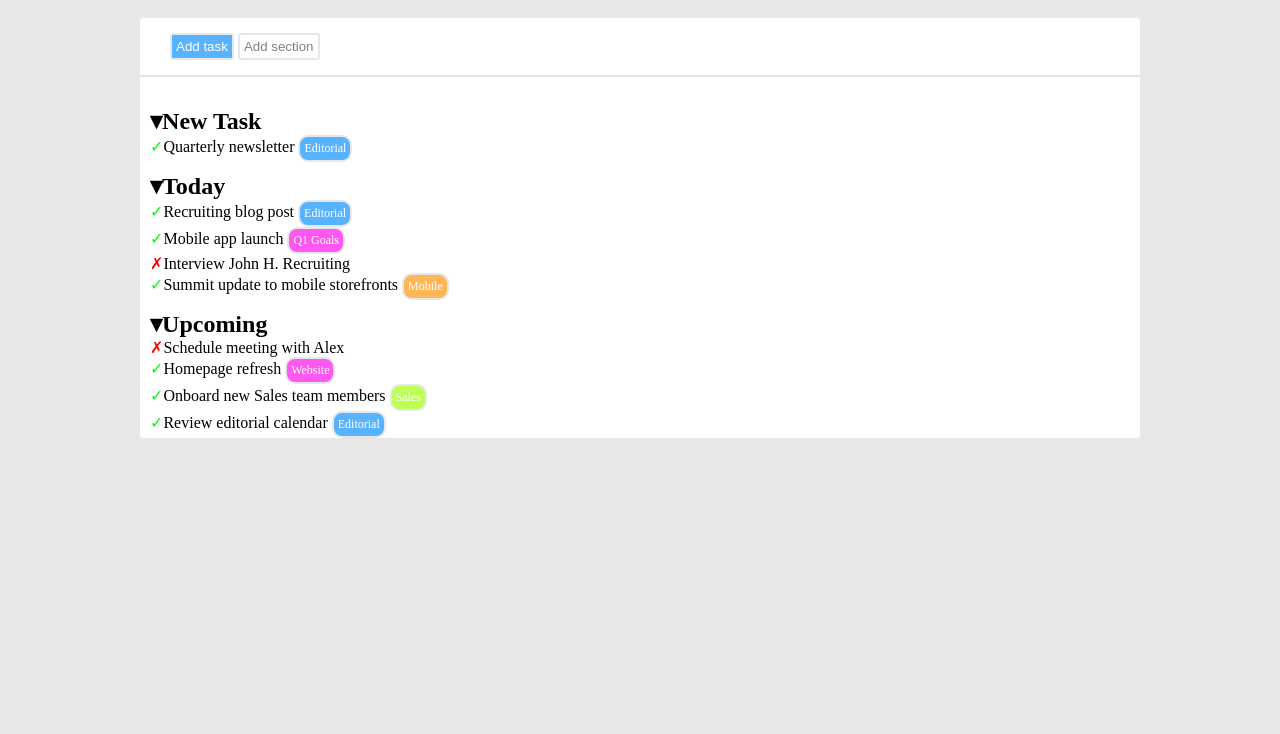
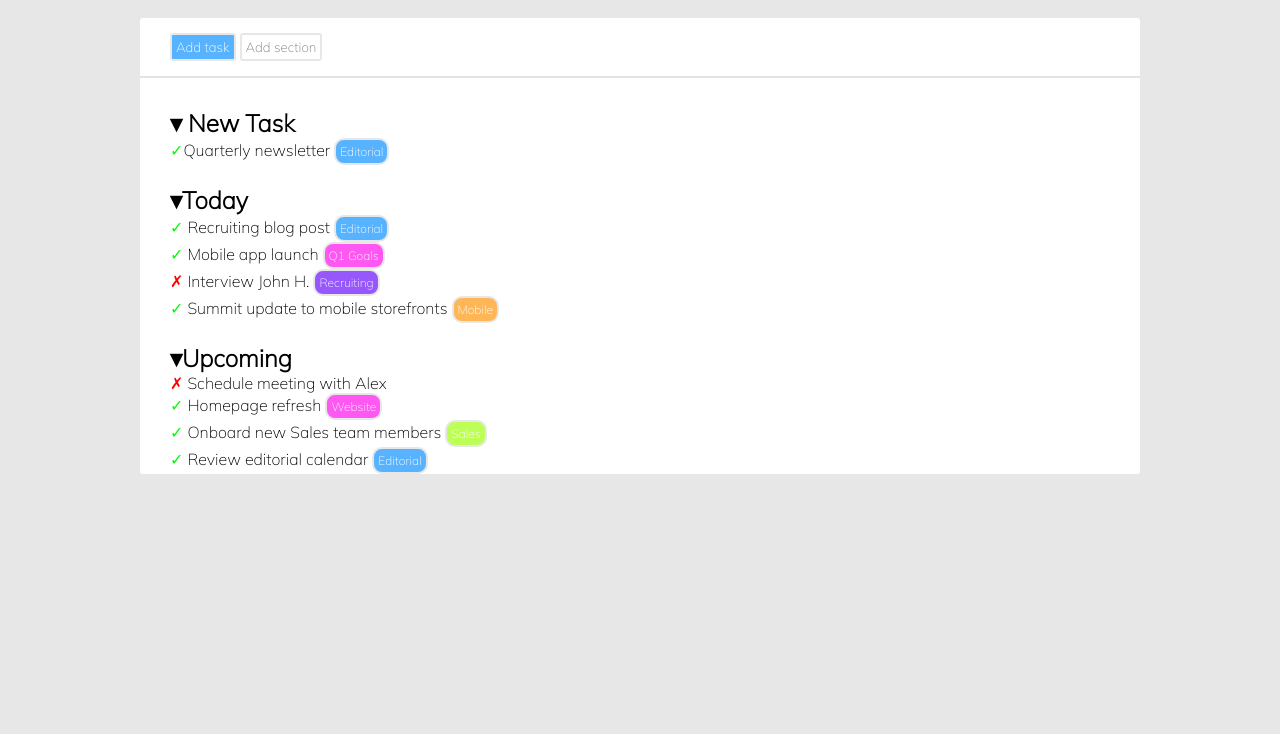
Before and after one commit to GiuseppeDalessio7/html-css-toboolist, a plain HTML site: page index.html in a window 1280 px wide. Shown: the part 66-800 px from the top of the page. Drawn offline with Linux system fonts and the light colour scheme.

Commit message:
Fix and Finish Commit
Fix and Add font

```diff
--- a/css/style.css
+++ b/css/style.css
@@ -1,6 +1,9 @@
 *{margin: 0;
   padding: 0;
   box-sizing: border-box;}
+
+*{
+font-family: 'Mulish', sans-serif;}
 
   body{background-color: #e7e7e7;}
 
@@ -94,12 +97,17 @@
 .boxtask{
     margin: 30px;
     margin-left: 30px;
+
     }
 
-ul{list-style-type: none;}
+ul{list-style-type: none;
+    margin-bottom: 10px;}
+
+#items{padding-left: 20px;}
 
 .item{margin-left: 10px;
-    margin-bottom: 10px;}
+    margin-bottom: 20px;
+    }
 
 .textbox{display: inline-block;}
 
--- a/index.html
+++ b/index.html
@@ -5,6 +5,7 @@
     <meta name="viewport" content="width=device-width, initial-scale=1.0">
     <title>Toboolist</title>
     <link rel="stylesheet" href="./css/style.css">
+    <link href="https://fonts.googleapis.com/css2?family=Mulish:wght@200&display=swap" rel="stylesheet">
 </head>
 <body>
 
@@ -27,7 +28,7 @@
             <div id="items">
                 <ul>
                     <li class="item">
-                        <h2><span>&dtrif;</span>New Task</h2>
+                        <h2><span>&dtrif; </span>New Task</h2>
                         <ul>
                             <li><span class="done">&check;</span>Quarterly newsletter <span class="editorial">Editorial</span></li>
                         </ul>
@@ -35,19 +36,19 @@
                     <li class="item">
                         <h2><span>&dtrif;</span>Today</h2>
                         <ul>
-                            <li><span class="done">&check;</span>Recruiting blog post <span class="editorial">Editorial</span></li>
-                            <li><span class="done">&check;</span>Mobile app launch <span class="q1goals">Q1 Goals</span></li>
-                            <li><span class="notdone">&cross;</span>Interview John H. <span class="recruiting">Recruiting</span></li>
-                            <li><span class="done">&check;</span>Summit update to mobile storefronts <span class="mobile">Mobile</span></li>
+                            <li><span class="done">&check; </span>Recruiting blog post <span class="editorial">Editorial</span></li>
+                            <li><span class="done">&check; </span>Mobile app launch <span class="q1goals">Q1 Goals</span></li>
+                            <li><span class="notdone">&cross; </span>Interview John H. <span class="recruting">Recruiting</span></li>
+                            <li><span class="done">&check; </span>Summit update to mobile storefronts <span class="mobile">Mobile</span></li>
                         </ul>
                     </li>
                     <li class="item">
                         <h2><span>&dtrif;</span>Upcoming</h2>
                         <ul>
-                            <li><span class="notdone">&cross;</span>Schedule meeting with Alex</li>
-                            <li><span class="done">&check;</span>Homepage refresh <span class="website">Website</span></li>
-                            <li><span class="done">&check;</span>Onboard new Sales team members <span class="sales">Sales</span></li>
-                            <li><span class="done">&check;</span>Review editorial calendar <span class="editorial">Editorial</span></li>
+                            <li><span class="notdone">&cross; </span>Schedule meeting with Alex</li>
+                            <li><span class="done">&check; </span>Homepage refresh <span class="website">Website</span></li>
+                            <li><span class="done">&check; </span>Onboard new Sales team members <span class="sales">Sales</span></li>
+                            <li><span class="done">&check; </span>Review editorial calendar <span class="editorial">Editorial</span></li>
                         </ul>
                     </li>
                 </ul>
```
